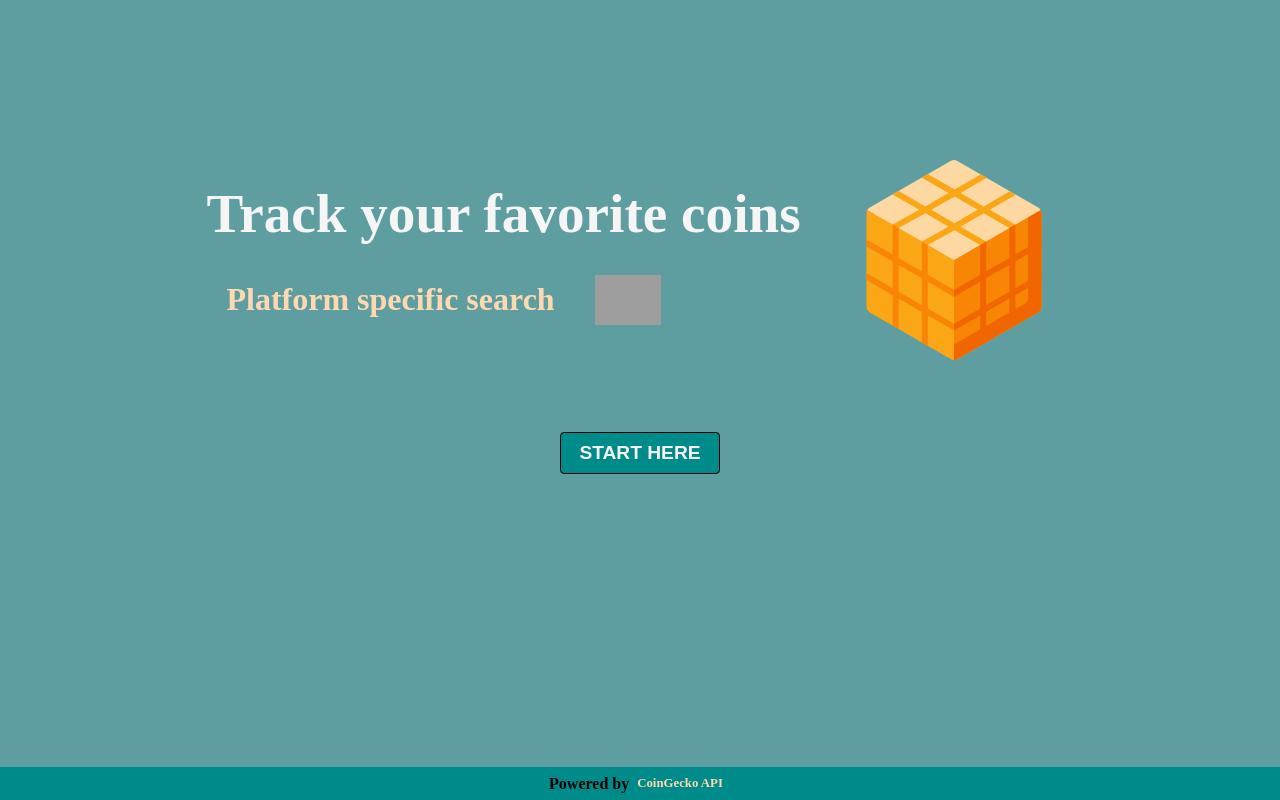
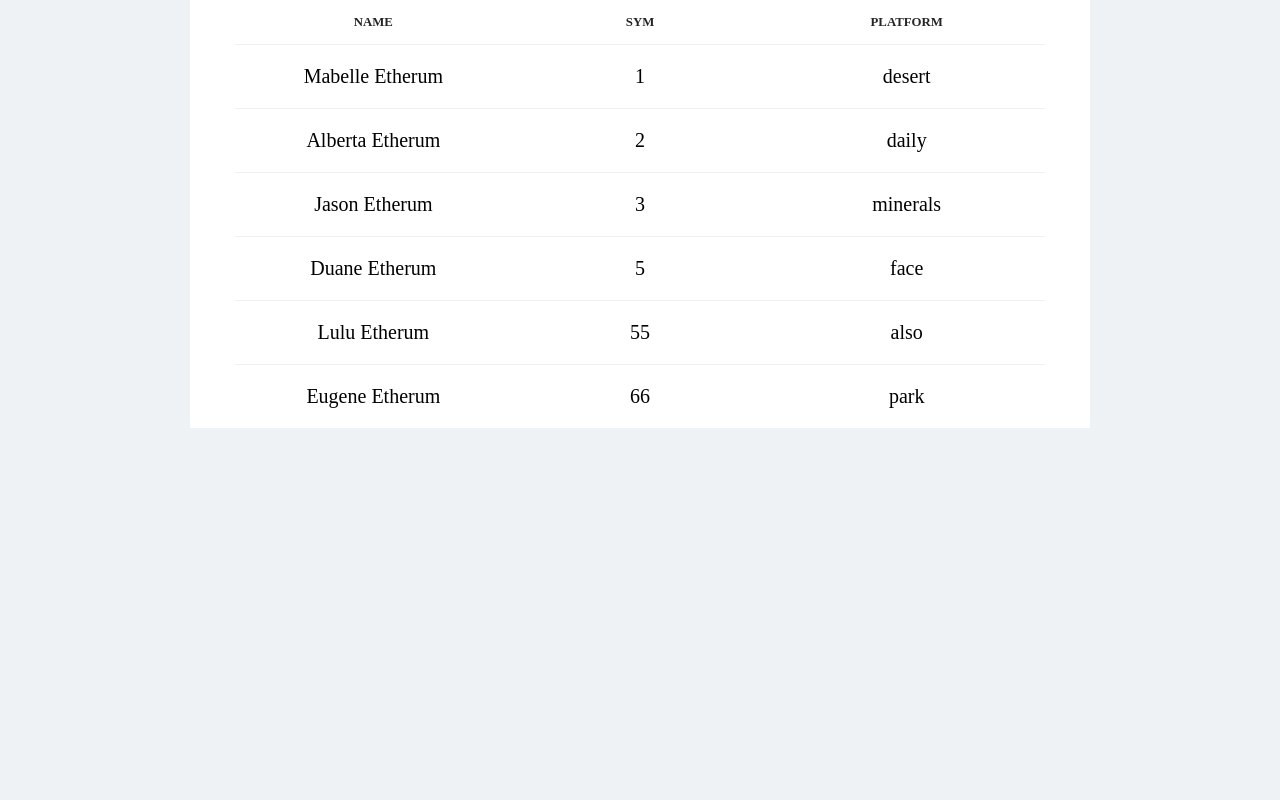
Before and after one commit to Cha0sGeiger/coingecko, a React app: page / in a window 1280 px wide. Built offline with nearby package versions, Linux system fonts and the light colour scheme; grey boxes are pictures that could not be loaded.

Commit message:
Basic dashboard created to show dummy data

```diff
--- a/src/App.tsx
+++ b/src/App.tsx
@@ -1,5 +1,6 @@
 import React, { useEffect, useState } from 'react';
 import { Footer } from './components/footer';
+import { Dashboard } from './pages/dashboard';
 import { StartPage } from './pages/start-page';
 import { getCoinsList } from './services/api';
 
@@ -10,8 +11,7 @@ const App = () => {
 
   return (
     <>
-      <StartPage />
-      <Footer />
+      <Dashboard />
     </>
   );
 };
--- /dev/null
+++ b/src/components/list-header/list-header.tsx
@@ -0,0 +1,16 @@
+import React from 'react';
+import { LIST_HEADERS } from '../../utils/list-header';
+
+export const ListHeader = () => {
+  return (
+    <div className="list_header flex around m-0-auto">
+      {LIST_HEADERS.map((item, index) => {
+        return (
+          <div className="list_header_property" key={index}>
+            {item}
+          </div>
+        );
+      })}
+    </div>
+  );
+};
--- a/src/components/list-item/list-item.tsx
+++ b/src/components/list-item/list-item.tsx
@@ -8,12 +8,10 @@ export interface CoinListItemProps {
 
 export const ListItem = ({ name, symbol, platform }: CoinListItemProps) => {
   return (
-    <div className="list_item">
-      <h4>{name}</h4>
-      <div>
-        <span>{symbol}</span>
-        <span>{platform}</span>
-      </div>
+    <div className="list_item m-0-auto">
+      <div className="list-item-property">{name}</div>
+      <div className=" list-item-property">{symbol}</div>
+      <div className=" list-item-property">{platform}</div>
     </div>
   );
 };
--- /dev/null
+++ b/src/components/list/list.tsx
@@ -0,0 +1,9 @@
+import React from 'react';
+
+interface ListProps {
+  children: React.ReactNode;
+}
+
+export const List = ({ children }: ListProps) => {
+  return <ul className="list m-0-auto">{children}</ul>;
+};
--- a/src/index.scss
+++ b/src/index.scss
@@ -3,3 +3,4 @@
 @use './styles/global';
 @use './styles/list';
 @use './styles/start_page';
+@use './styles/dashboard';
--- /dev/null
+++ b/src/pages/dashboard.tsx
@@ -0,0 +1,32 @@
+import React from 'react';
+import { ListHeader } from '../components/list-header/list-header';
+import { ListItem } from '../components/list-item/list-item';
+import { List } from '../components/list/list';
+
+export const Dashboard = () => {
+  const options = [
+    { id: '1', name: 'Mabelle Etherum', platform: 'desert' },
+    { id: '2', name: 'Alberta Etherum', platform: 'daily' },
+    { id: '3', name: 'Jason Etherum', platform: 'minerals' },
+    { id: '5', name: 'Duane Etherum', platform: 'face' },
+    { id: '55', name: 'Lulu Etherum', platform: 'also' },
+    { id: '66', name: 'Eugene Etherum', platform: 'park' },
+  ];
+
+  return (
+    <section className="dashboard">
+      <main>
+        <List>
+          <ListHeader />
+          {options.map(({ platform, id, name }, index) => {
+            return (
+              <li key={index}>
+                <ListItem platform={platform} name={name} symbol={id} />
+              </li>
+            );
+          })}
+        </List>
+      </main>
+    </section>
+  );
+};
--- /dev/null
+++ b/src/styles/_dashboard.scss
@@ -0,0 +1,5 @@
+.dashboard {
+  background-color: #eff2f5;
+  height: 100vh;
+  overflow: auto;
+}
--- a/src/styles/_global.scss
+++ b/src/styles/_global.scss
@@ -62,6 +62,14 @@ h3 {
   font-weight: 600;
 }
 
+h4 {
+  text-align: right;
+}
+
+h5 {
+  text-align: right;
+}
+
 h6 {
   font-size: 0.8rem;
   margin: 9px 8px;
@@ -70,6 +78,11 @@ h6 {
 
 img {
   padding: 0 20px;
+}
+
+ul {
+  list-style-type: none;
+  padding: 0;
 }
 
 button {
--- a/src/styles/_list.scss
+++ b/src/styles/_list.scss
@@ -1,5 +1,39 @@
+@import './variables';
+
+.list {
+  max-width: 900px;
+  background-color: #fff;
+}
+
 .list_item {
+  max-width: 800px;
+  border-top: 1px solid $grey;
   display: flex;
-  justify-content: space-around;
+  flex-grow: 1;
   padding: 5px;
+
+  .list-item-property {
+    margin: 0 auto;
+    flex: 1 1 0;
+    font-size: 1.25rem;
+    padding: 15px 0;
+    text-align: center;
+  }
 }
+
+.list_header {
+  max-width: 800px;
+  height: 44px;
+  display: flex;
+
+  color: $black-text;
+  font-weight: 600;
+
+  .list_header_property {
+    margin: 0 auto;
+    flex: 1 1 0;
+    font-size: 0.8rem;
+    padding: 15px 0;
+    text-align: center;
+  }
+}
--- a/src/styles/_variables.scss
+++ b/src/styles/_variables.scss
@@ -1,3 +1,4 @@
 $white: whitesmoke;
 $black-text: #242526;
 $orange: #fed8b1;
+$grey: #eff2f5;
--- /dev/null
+++ b/src/utils/list-header.ts
@@ -0,0 +1 @@
+export const LIST_HEADERS: string[] = ['NAME', 'SYM', 'PLATFORM'];
```
